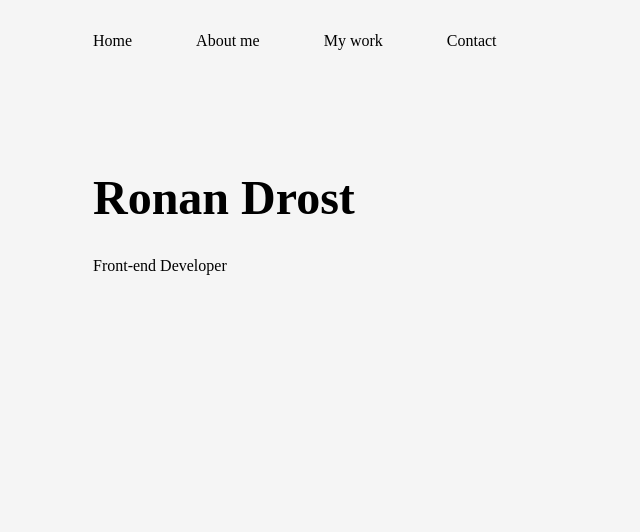
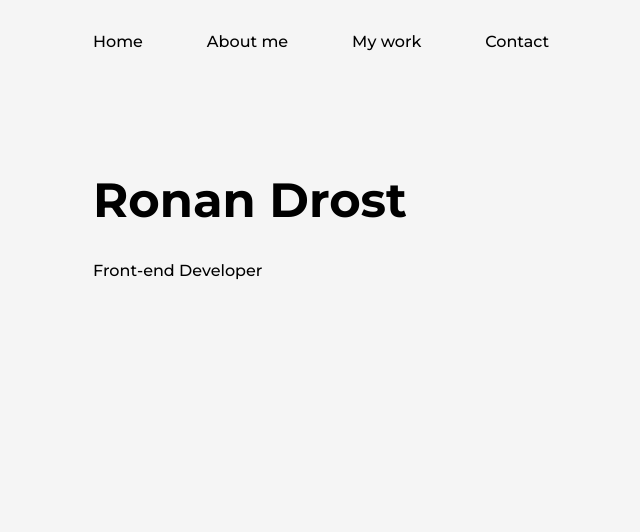
Before and after one commit to Ronansky20/Portfolio, a website: page public/index.html in a window 1280 px wide. Shown: the whole page, without its empty margins (72-712 px from the left). Drawn offline with nearby package versions, Linux system fonts and the light colour scheme; some packages are replaced by stand-ins of ours.

Commit message:
Update for sass and node

```diff
--- a/public/sass/style.scss
+++ b/public/sass/style.scss
@@ -1,3 +1,5 @@
+
+@import url('https://fonts.googleapis.com/css2?family=Montserrat:wght@300;500;600;700&display=swap');
 
 html,body {
     margin: 0;
@@ -5,7 +7,7 @@ html,body {
 }
 
 body {
-    font-family: 'Gotham';
+    font-family: 'Montserrat', sans-serif;
     height: 100vh;
     background: whitesmoke;
 
```
Also changed, not shown: public/index.html (+1 -0 lines), firebase.json, public/css/style.css, 1 other file.
